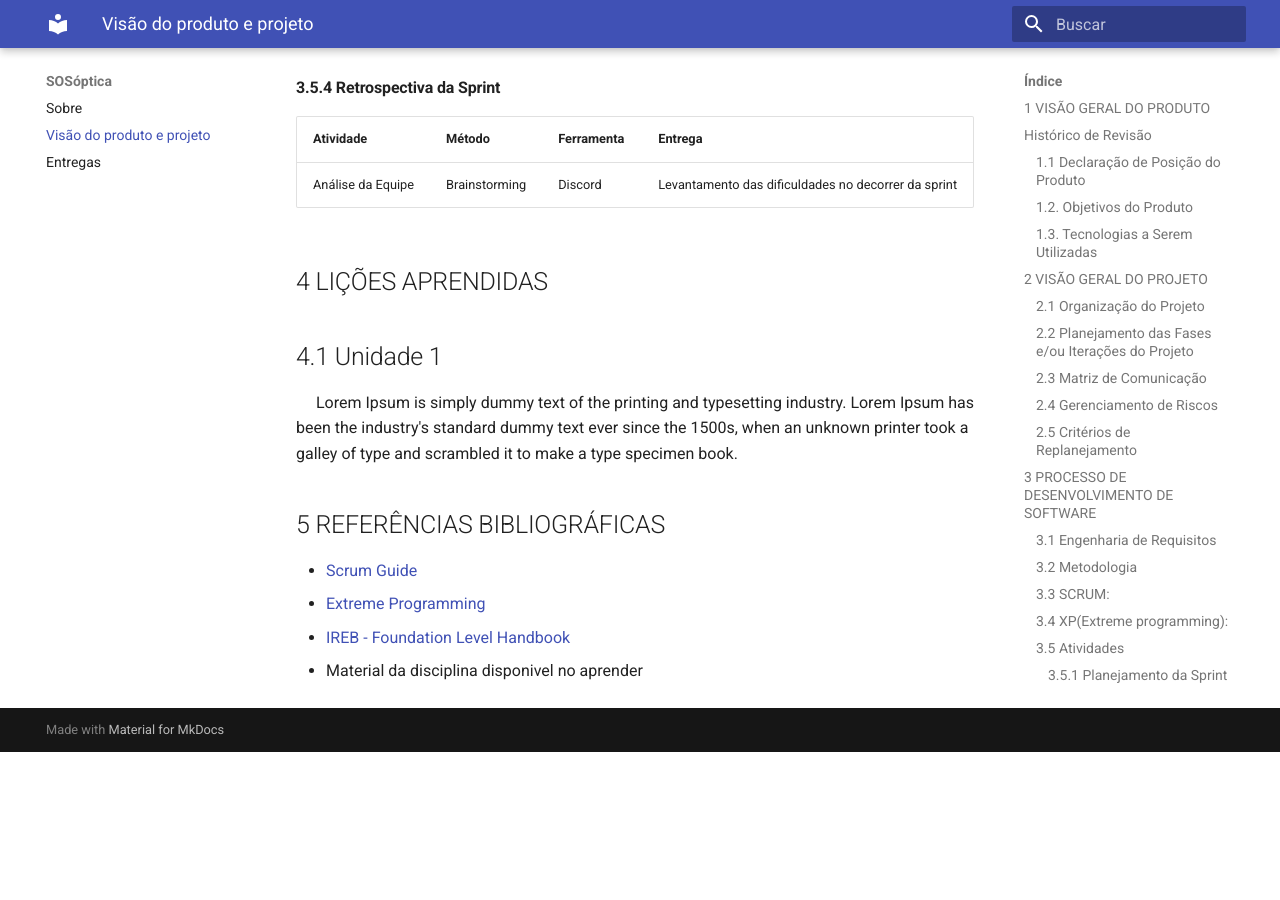
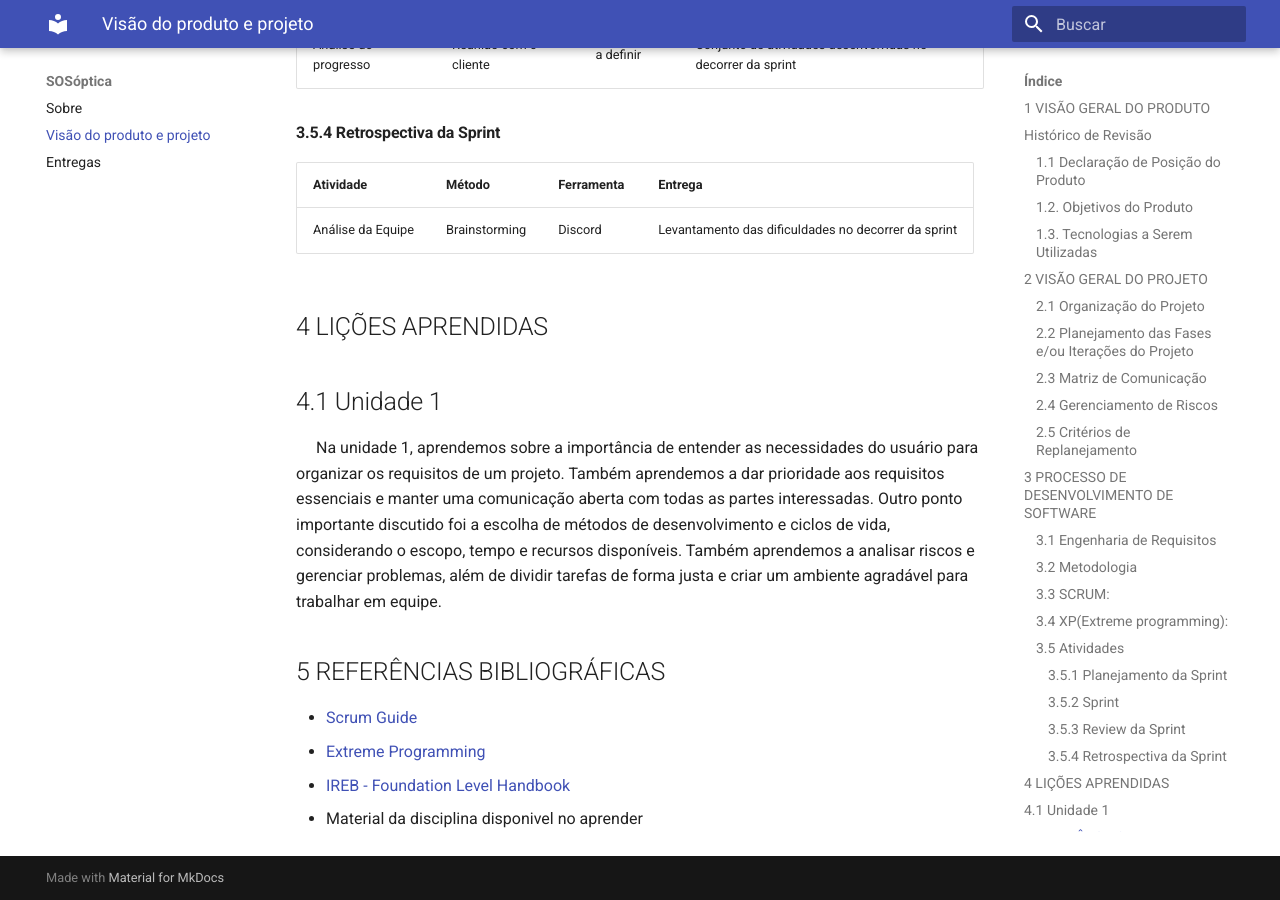
Before and after one commit to mdsreq-fga-unb/2023.1-SOSOptica, an MkDocs documentation site: the page built from docs/visao.md, in a window 1280 px wide and 900 px high, scrolled down 7074 px. Built offline with MkDocs 1.6.1 and Material for MkDocs 9.7.7, drawn with Linux system fonts in a browser that asks for light colours; nearby versions of some CDN libraries; before the commit the page ends 7826 px from its top, so only the background shows below that; some of the changed text lies outside the part shown.

Commit message:
Inclusão das lições Aprendidas

```diff
--- a/docs/visao.md
+++ b/docs/visao.md
@@ -10,6 +10,7 @@
 | 16/04/2023 | 0.2 | Adiciona as seções 1.3 e 2.1 | [Ana](https://github.com/anafernanndess), [Renato](https://github.com/Osidious), [Ana](https://github.com/anafernanndess), [Luis](https://github.com/luishenrrique), [Tales](https://github.com/TalesRG) e [Weslley Barros](https://github.com/weslley17w) |
 | 26/04/2023 | 0.3 | Adiciona as seções 3.1 e 3.2 | [Renato](https://github.com/Osidious)|
 | 26/04/2023 | 0.4 | Adiciona a seções 2.2 | [Weslley Barros](https://github.com/weslley17w)|
+| 27/04/2023 | 1.0 | Adiciona a seções 2.2 | [Weslley Barros](https://github.com/weslley17w), [Renato](https://github.com/Osidious)|
 
 ### 1.1 Declaração de Posição do Produto
 
@@ -224,7 +225,7 @@ manter a base de dados coesa e consistente.
 ## 4.1 Unidade 1
 
 <p style="text-indent: 20px;">
-Lorem Ipsum is simply dummy text of the printing and typesetting industry. Lorem Ipsum has been the industry's standard dummy text ever since the 1500s, when an unknown printer took a galley of type and scrambled it to make a type specimen book.
+Na unidade 1, aprendemos sobre a importância de entender as necessidades do usuário para organizar os requisitos de um projeto. Também aprendemos a dar prioridade aos requisitos essenciais e manter uma comunicação aberta com todas as partes interessadas. Outro ponto importante discutido foi a escolha de métodos de desenvolvimento e ciclos de vida, considerando o escopo, tempo e recursos disponíveis. Também aprendemos a analisar riscos e gerenciar problemas, além de dividir tarefas de forma justa e criar um ambiente agradável para trabalhar em equipe.
 </p>
 
 ## 5 REFERÊNCIAS BIBLIOGRÁFICAS
```
